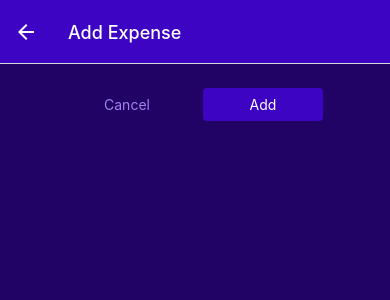
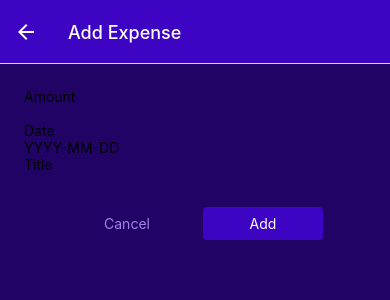
Before and after one commit to aniketbumbc/rn-budget-tracker, a React Native app: screen /ManageExpense in a window 390 px wide. Shown: the top 300 px of the page. Built offline with nearby package versions, Linux system fonts and the light colour scheme.

Commit message:
Added input and expense form components

```diff
--- /dev/null
+++ b/components/ExpenseForm.js
@@ -0,0 +1,36 @@
+import { View } from 'react-native';
+import Input from './Input';
+
+function ExpenseForm() {
+  function amountChanged() {}
+
+  return (
+    <>
+      <View>
+        <Input
+          label={'Amount'}
+          textInputConfig={{
+            keyboardType: 'decimal-pad',
+            onChangeText: amountChanged,
+          }}
+        />
+        <Input
+          label={'Date'}
+          textInputConfig={{
+            placeholder: 'YYYY-MM-DD',
+            maxLength: 10,
+            onChangeText: () => {},
+          }}
+        />
+        <Input
+          label={'Title'}
+          textInputConfig={{
+            multiline: true,
+          }}
+        />
+      </View>
+    </>
+  );
+}
+
+export default ExpenseForm;
--- /dev/null
+++ b/components/Input.js
@@ -0,0 +1,12 @@
+import { Text, TextInput, View } from 'react-native';
+
+function Input({ label, textInputConfig }) {
+  return (
+    <View>
+      <Text>{label}</Text>
+      <TextInput {...textInputConfig} />
+    </View>
+  );
+}
+
+export default Input;
--- a/screen/ManagedExpenses.js
+++ b/screen/ManagedExpenses.js
@@ -1,5 +1,6 @@
 import { useLayoutEffect, useContext } from 'react';
 import { Text, View, StyleSheet } from 'react-native';
+import ExpenseForm from '../components/ExpenseForm';
 import Button from '../components/UI/Button';
 import IconButton from '../components/UI/IconButton';
 import { GlobalStyles } from '../constant/styles';
@@ -45,6 +46,7 @@
   return (
     <>
       <View style={styles.container}>
+        <ExpenseForm />
         <View style={styles.buttonContainer}>
           <Button
             mode={'flat'}
```
